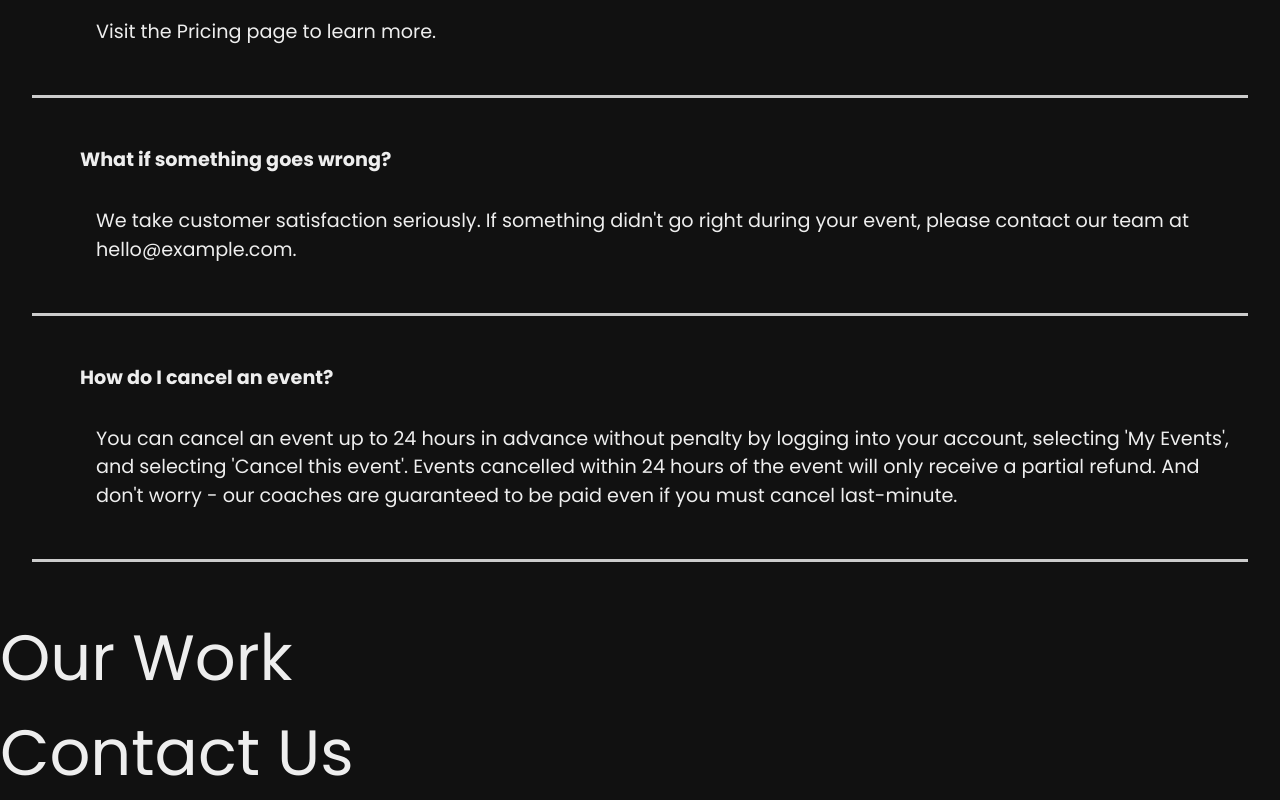
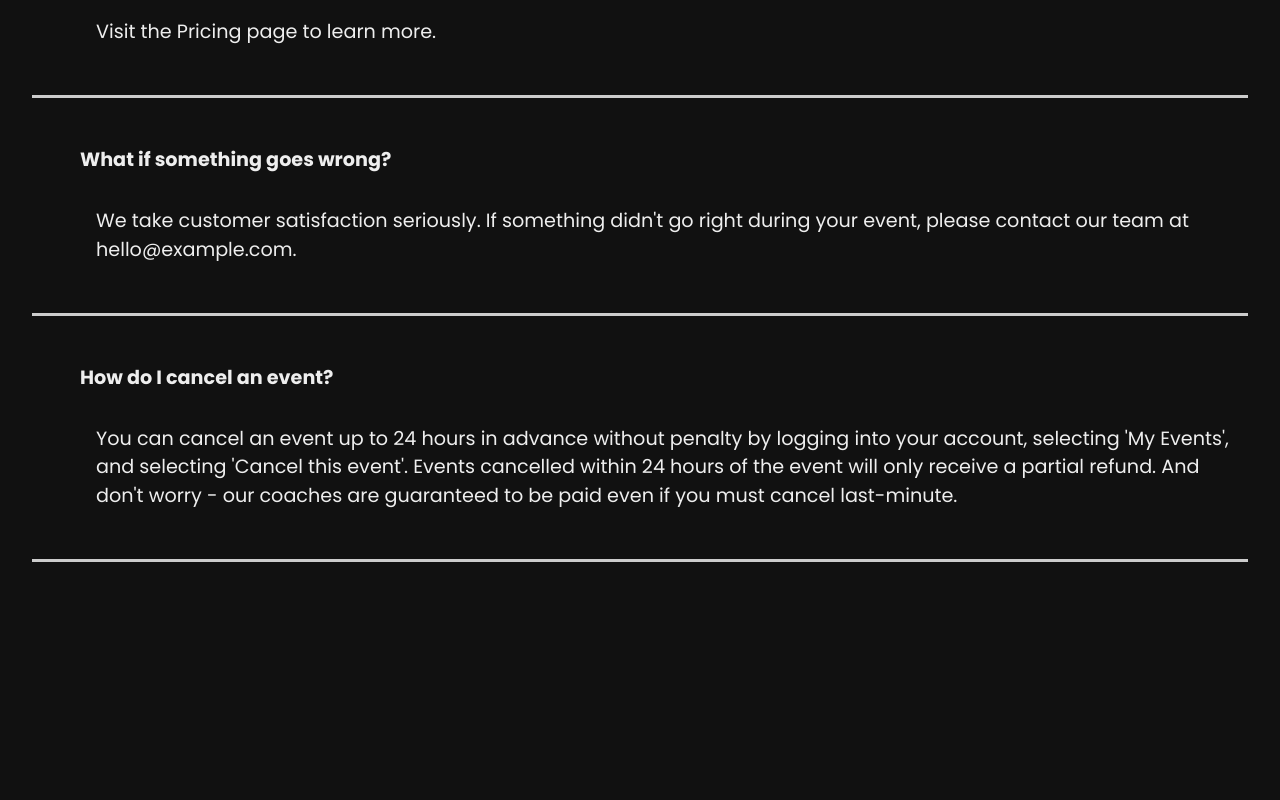
Before and after one commit to hdevilbiss/react-portfolio-website, a React (Create React App) app: page / in a window 1280 px wide. Shown: the part 2598-3398 px from the top of the page. After the commit the page ends 3208 px from the top, so only its background shows below. Built offline with nearby package versions, Linux system fonts and the light colour scheme.

Commit message:
🎨 App: Add Switch & Route to pages

```diff
--- a/src/App.jsx
+++ b/src/App.jsx
@@ -1,3 +1,5 @@
+import {Switch, Route} from "react-router-dom";
+
 /**
  * Pages
  */
@@ -15,9 +17,17 @@
     <div className="App">
       <GlobalStyle />
       <Nav />
-      <Home />
-      <OurWork />
-      <ContactUs />
+      <Switch>
+        <Route path="/" exact>
+          <Home />
+        </Route>
+        <Route path="/work">
+          <OurWork />
+        </Route>
+        <Route path="/contact">
+          <ContactUs />
+        </Route>
+      </Switch>
     </div>
   );
 }
```
